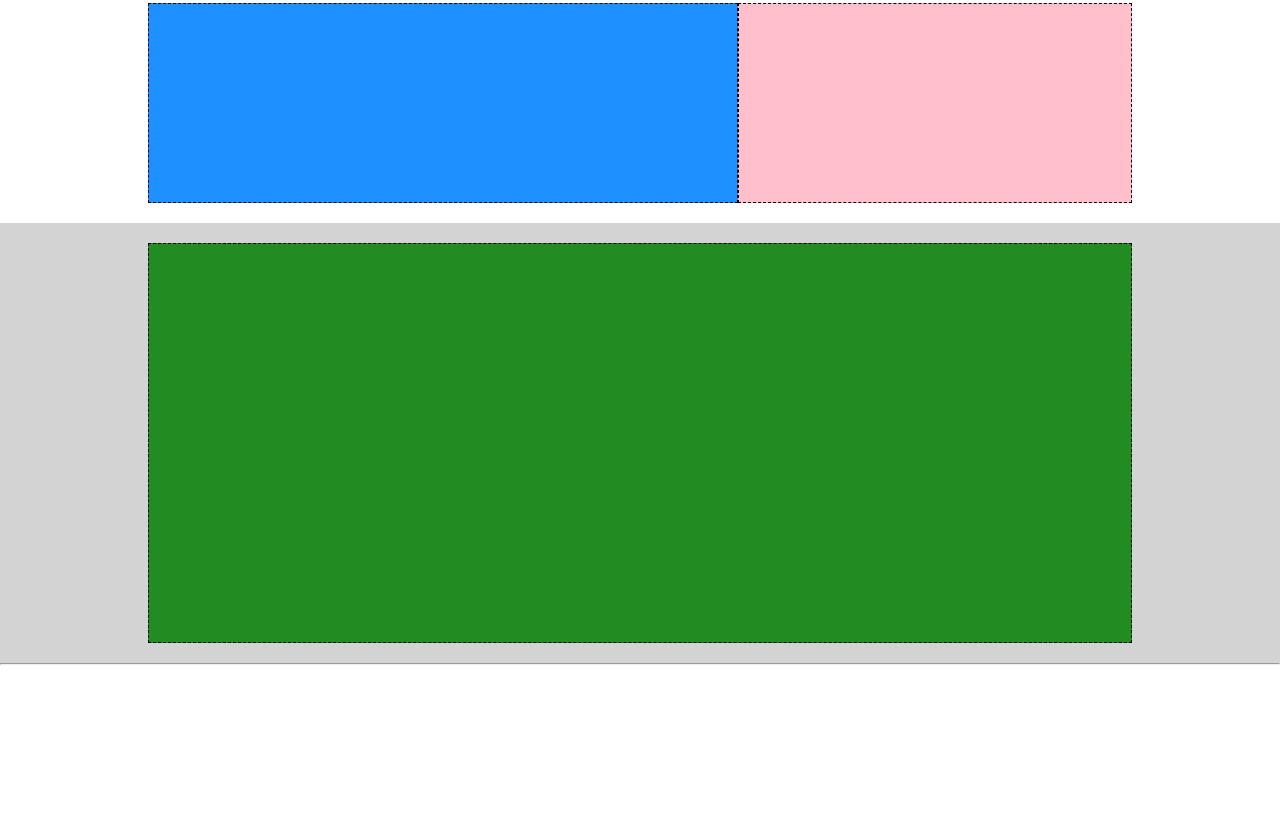
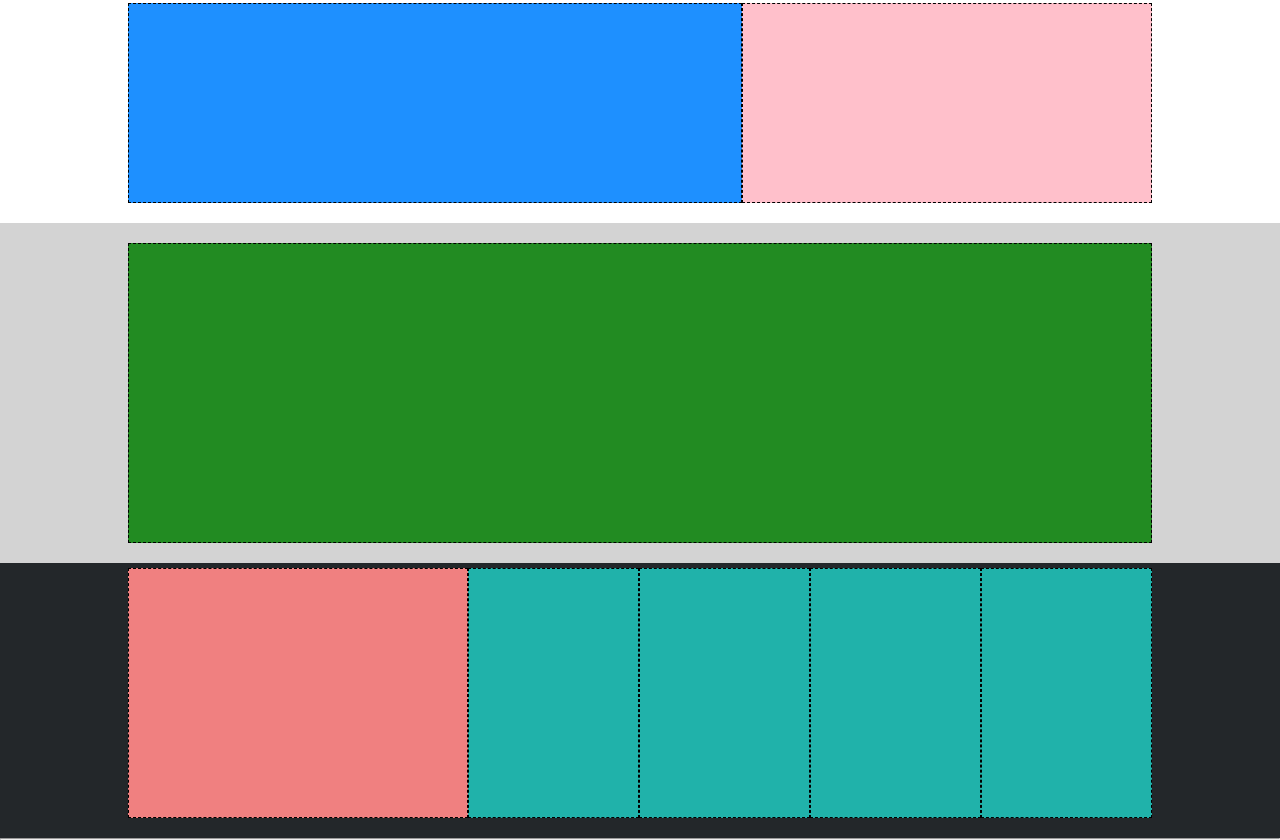
Before and after one commit to emanuelesguerzo/htmlcss-struttura-discord, a plain HTML site: page index.html in a window 1280 px wide. Shown: the part 760-1600 px from the top of the page. Before the commit the page ends 1425 px from the top, so only its background shows below. Drawn offline with Linux system fonts and the light colour scheme.

Commit message:
feat: top footer structure added

```diff
--- a/css/styles.css
+++ b/css/styles.css
@@ -93,14 +93,7 @@ img {
 /* Sections*/
 .row {
     display: flex;
-}
-
-.col-100 {
-    width: 100%;
-    /* debug */
-    background-color: #228b22;
-    min-height: 400px;
-    border: 1px dashed black;
+    justify-content: center;
 }
 
 .col-60 {
@@ -119,13 +112,49 @@ img {
     border: 1px dashed black;
 }
 
+.col-100 {
+    width: 100%;
+    /* debug */
+    background-color: #228b22;
+    min-height: 300px;
+    border: 1px dashed black;
+}
+
+/* Footer */
+.footer {
+    /* debug */
+    background-color: #23272a;
+}
+
+.col-footer-big {
+    width: calc(100% / 5);
+    /* debug */
+    min-height: 250px;
+    background-color: #f08080;
+    border: 1px dashed black;
+    flex: 2;
+}
+
+.col-footer {
+    width: calc(100% / 5);
+    /* debug */
+    height: 250px;
+    background-color: #20b2aa;
+    border: 1px dashed black;
+    flex: 1;
+}
+
 /* Utilities */
 .pd-5 {
     padding: 5px;
 }
 
-.pd-20 {
-    padding: 20px;
+.pd-tb20 {
+    padding: 20px 0;
+}
+
+.pd-footer-top {
+    padding: 5px 0 20px 0;
 }
 
 .gray {
--- a/index.html
+++ b/index.html
@@ -29,7 +29,7 @@
     <!-- Main -->
      <main class="main">
 
-        <section class="hero-banner pd-20">
+        <section class="hero-banner pd-tb20">
 
             <div class="hero-img">
 
@@ -42,7 +42,7 @@
             <!-- Container -->
             <div class="container">
 
-                <div class="row pd-20">
+                <div class="row pd-tb20">
                     <div class="col-60"></div>
                     <div class="col-40"></div>
                 </div>
@@ -57,7 +57,7 @@
             <!-- Container -->
             <div class="container">
 
-                <div class="row pd-20">
+                <div class="row pd-tb20">
                     <div class="col-40"></div>
                     <div class="col-60"></div>
                 </div>
@@ -72,7 +72,7 @@
             <!-- Container -->
             <div class="container">
 
-                <div class="row pd-20">
+                <div class="row pd-tb20">
                     <div class="col-60"></div>
                     <div class="col-40"></div>
                 </div>
@@ -87,7 +87,7 @@
             <!-- Container -->
             <div class="container">
 
-                <div class="row  pd-20">
+                <div class="row pd-tb20">
                     <div class="col-100"></div>
                 </div>
 
@@ -102,9 +102,18 @@
     <!-- Footer -->
      <footer class="footer">
 
-        <div class="footer-top">
+            <div class="footer-top pd-footer-top container">
 
-        </div>
+                <div class="row">
+                    <div class="col-footer-big"></div>
+                    <div class="col-footer"></div>
+                    <div class="col-footer"></div>
+                    <div class="col-footer"></div>
+                    <div class="col-footer"></div>
+                </div>
+
+            </div>
+
 
         <hr>
 
```
